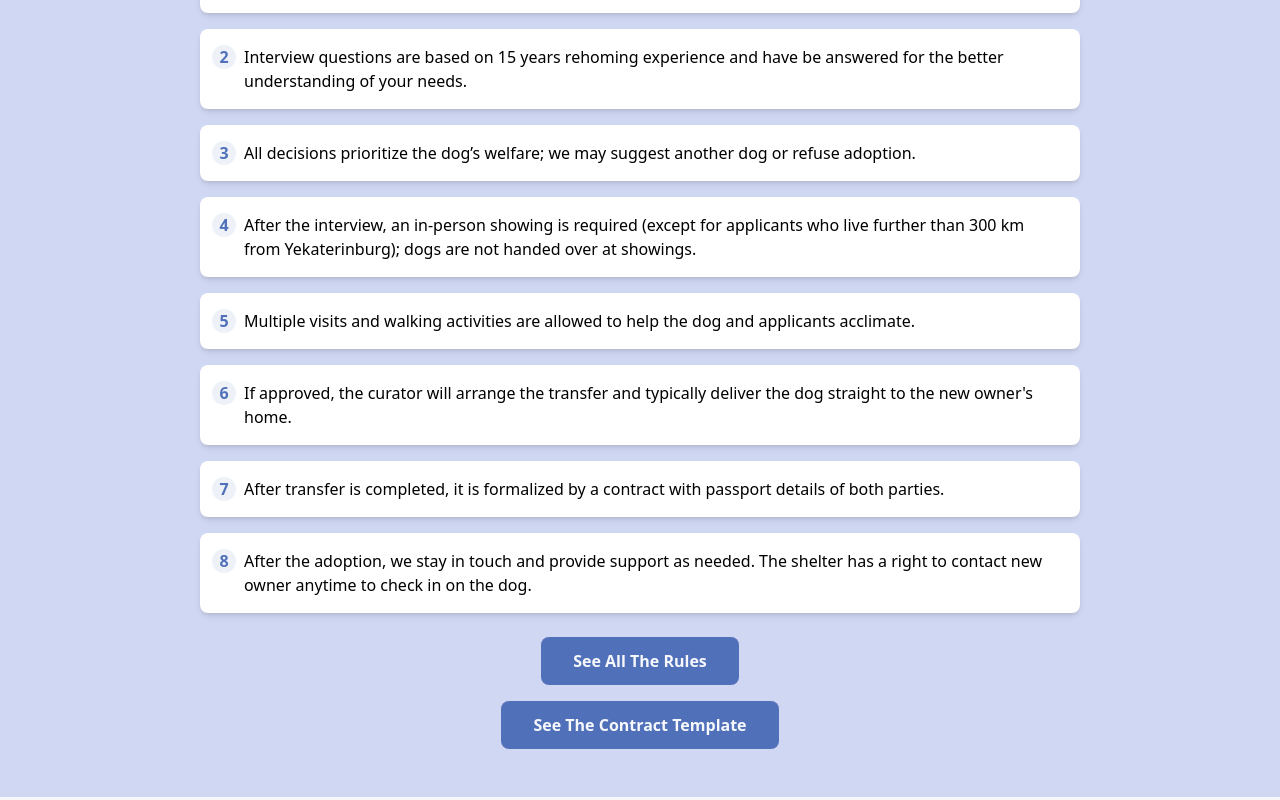
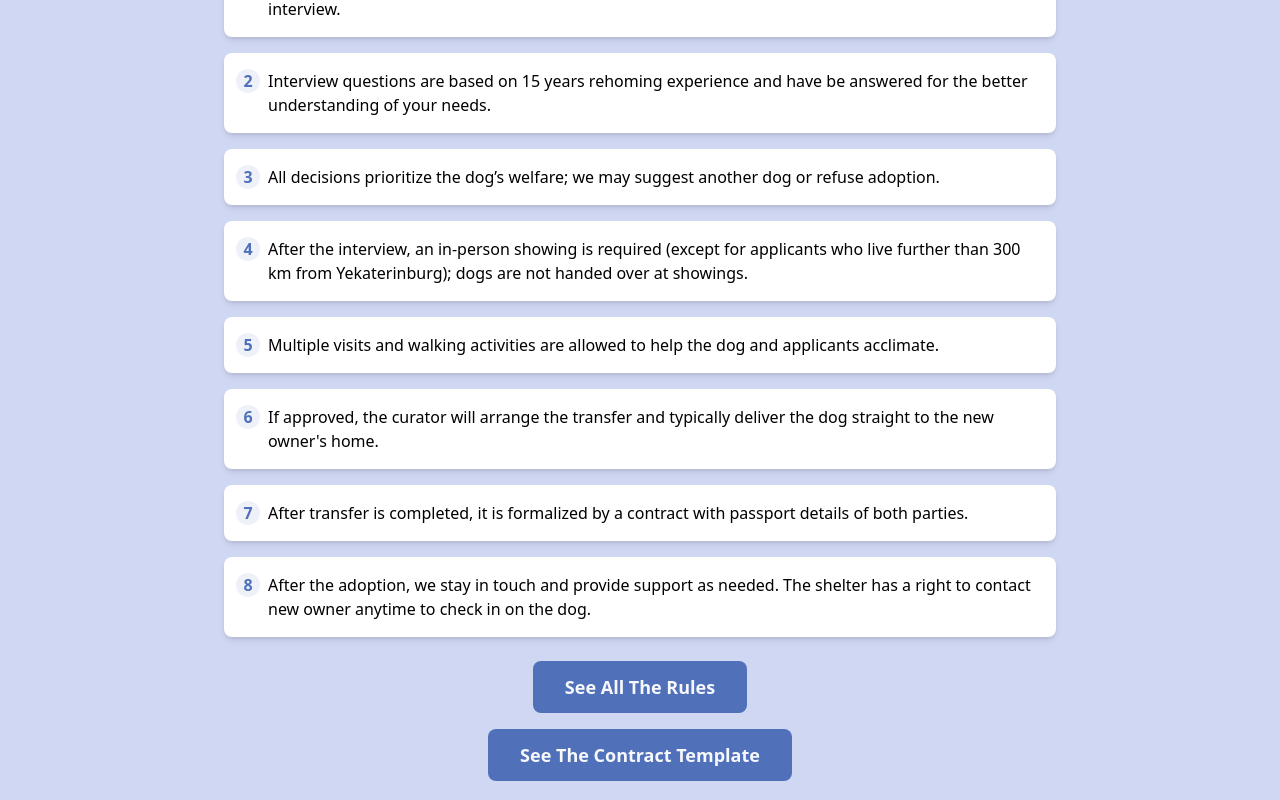
Before and after one commit to bavayra/dog-shelter, a React (Vite) app: page / in a window 1280 px wide. Shown: the part 2900-3700 px from the top of the page. Built offline with nearby package versions, Linux system fonts and the light colour scheme.

Commit message:
style: updated the AboutUs section style for >425 such as margins, font sizes and paddings

```diff
--- a/src/components/RuleCard.tsx
+++ b/src/components/RuleCard.tsx
@@ -5,7 +5,7 @@ interface RuleCardProps {
 
 const RuleCard = ({ number, text }: RuleCardProps) => {
   return (
-    <div className="mx-2 rounded-lg bg-white px-6 py-4 shadow-md">
+    <div className="mx-2 rounded-lg bg-white px-6 py-4 shadow-md sm:mx-8">
       <div className="flex items-start gap-2">
         <span className="text-primary-500 bg-primary-100 -ml-3 flex h-6 w-6 shrink-0 items-start justify-center rounded-full font-bold">
           {number}
--- a/src/features/AdoptionRules.tsx
+++ b/src/features/AdoptionRules.tsx
@@ -34,7 +34,7 @@ const AdoptionRules = () => {
           <a
             href="https://vk.com/topic-215318612_49115975"
             rel="noopener noreferrer"
-            className="bg-primary-500 hover:text-primary-200 hover:bg-primary-700 text-primary-50 mb-4 inline-block rounded-lg px-8 py-3 font-semibold transition-transform hover:scale-105"
+            className="bg-primary-500 hover:text-primary-200 hover:bg-primary-700 text-primary-50 mb-4 inline-block rounded-lg px-8 py-3 font-semibold transition-transform hover:scale-105 sm:text-lg"
           >
             See All The Rules
           </a>
@@ -43,7 +43,7 @@ const AdoptionRules = () => {
           <a
             href="https://vk.com/topic-215318612_49115985"
             rel="noopener noreferrer"
-            className="bg-primary-500 hover:text-primary-200 hover:bg-primary-700 text-primary-50 inline-block rounded-lg px-8 py-3 font-semibold transition-transform hover:scale-105"
+            className="bg-primary-500 hover:text-primary-200 hover:bg-primary-700 text-primary-50 inline-block rounded-lg px-8 py-3 font-semibold transition-transform hover:scale-105 sm:text-lg"
           >
             See The Contract Template
           </a>
```
